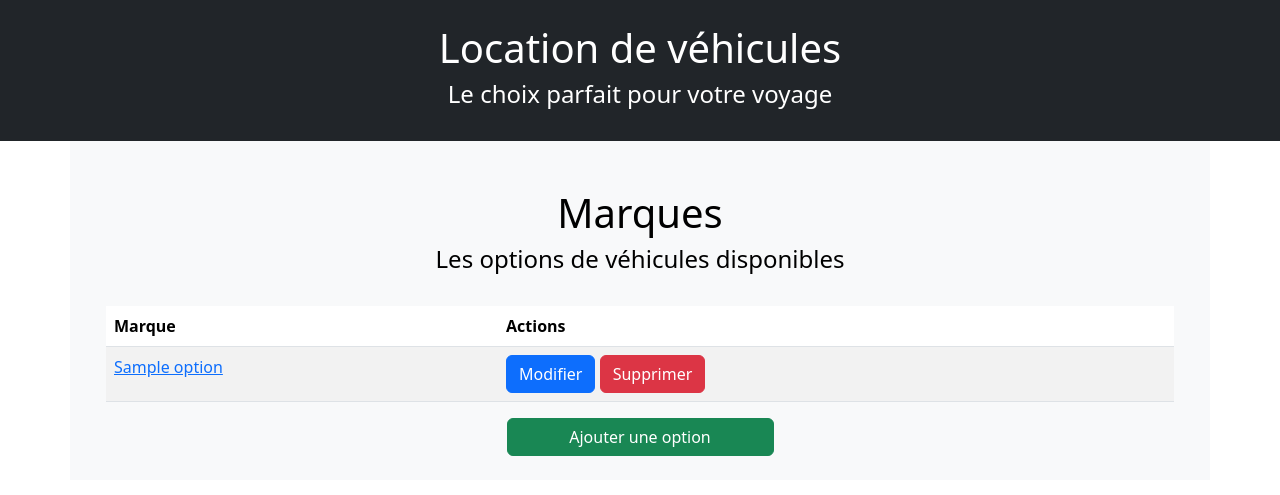
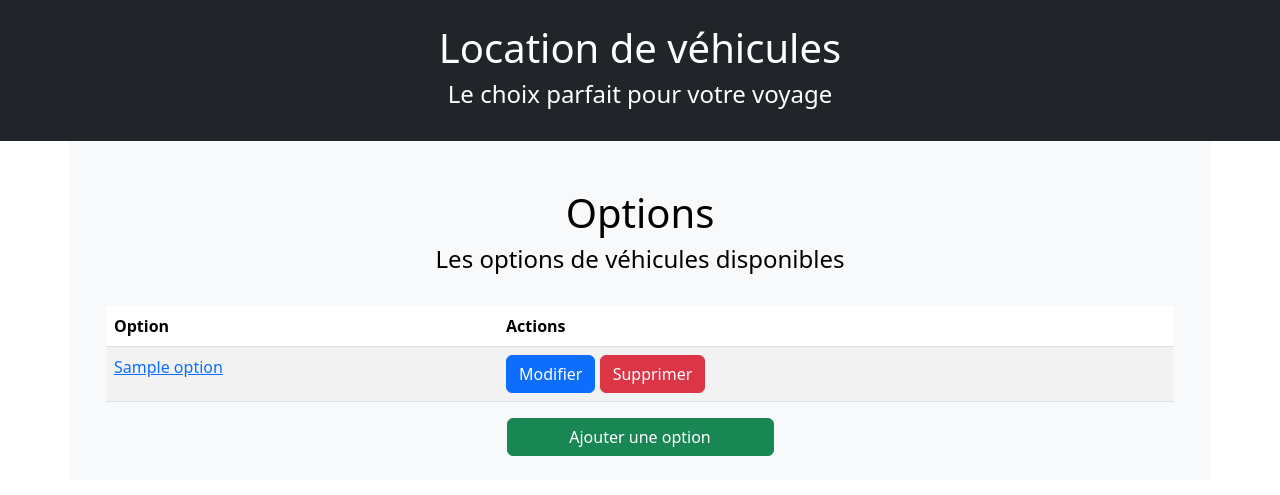
Before and after one commit to hellodamien/slv, a Symfony app: template templates/admin/option/index.html.twig in a window 1280 px wide. Shown: the top 495 px of the page. Run offline with Twig, Linux system fonts and the light colour scheme; the template is opened without the code that fills it: most values are stand-ins (such as "Sample title", 1, 10 or a date in 2020); style sheets or scripts are compiled from the project's sources; some libraries are stand-ins or nearby versions.

Commit message:
Fix wrong labels on option enumeration page

```diff
--- a/templates/admin/option/index.html.twig
+++ b/templates/admin/option/index.html.twig
@@ -1,17 +1,17 @@
 {% extends 'base.html.twig' %}
 
-{% block title %}Marques{% endblock %}
+{% block title %}Options{% endblock %}
 
 {% block body %}
     <div class="d-flex flex-grow-1 flex-column m-4">
         <div class="d-flex flex-column flex-grow-1 justify-content-center p-4 text-black">
-            <h1 class="align-self-center">Marques</h1>
+            <h1 class="align-self-center">Options</h1>
             <h2 class="align-self-center fs-4">Les options de véhicules disponibles</h2>
         </div>
         <table class="table table-striped table-hover">
             <thead>
                 <tr>
-                    <th>Marque</th>
+                    <th>Option</th>
                     <th>Actions</th>
                 </tr>
             </thead>
```
